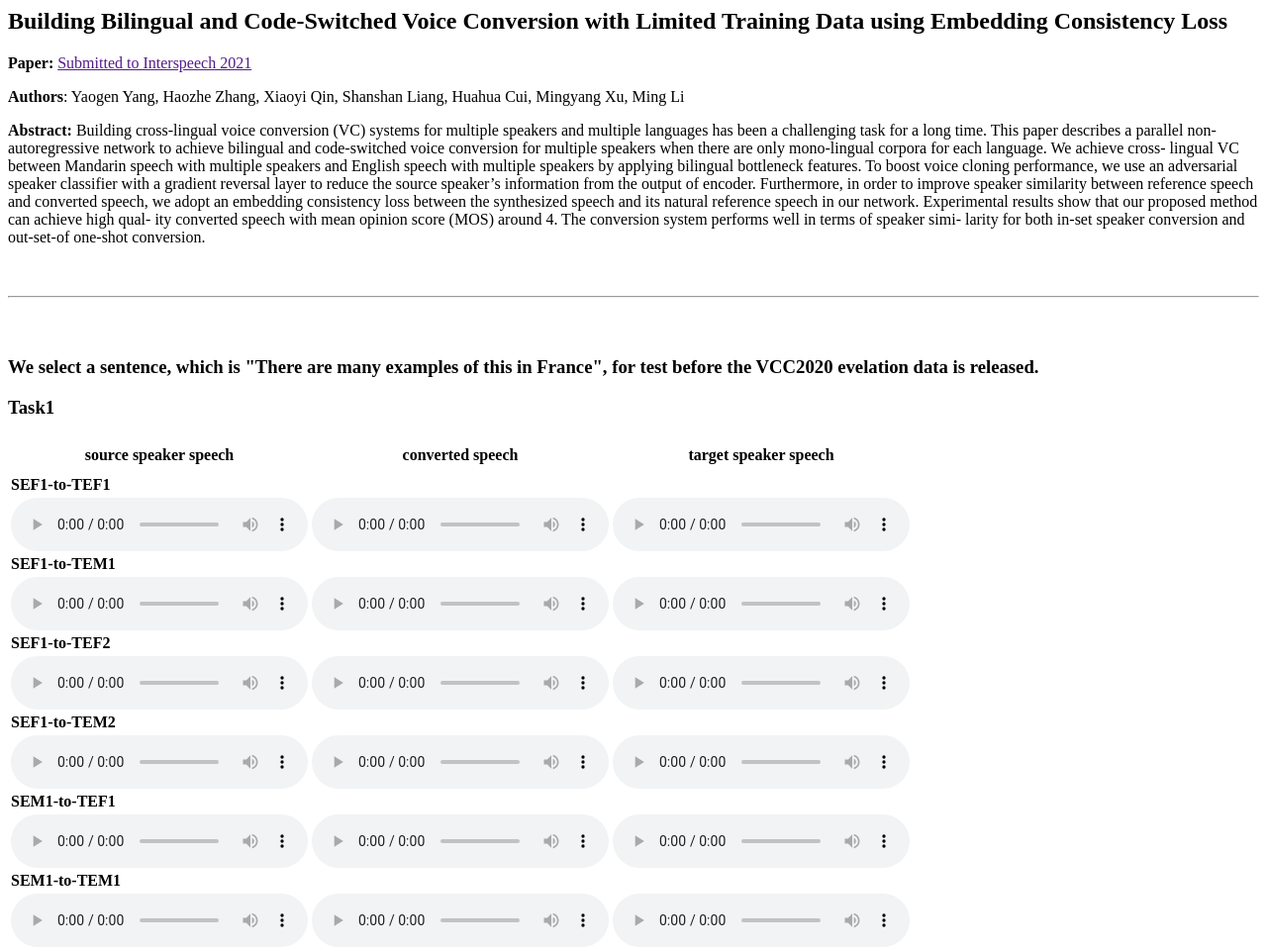
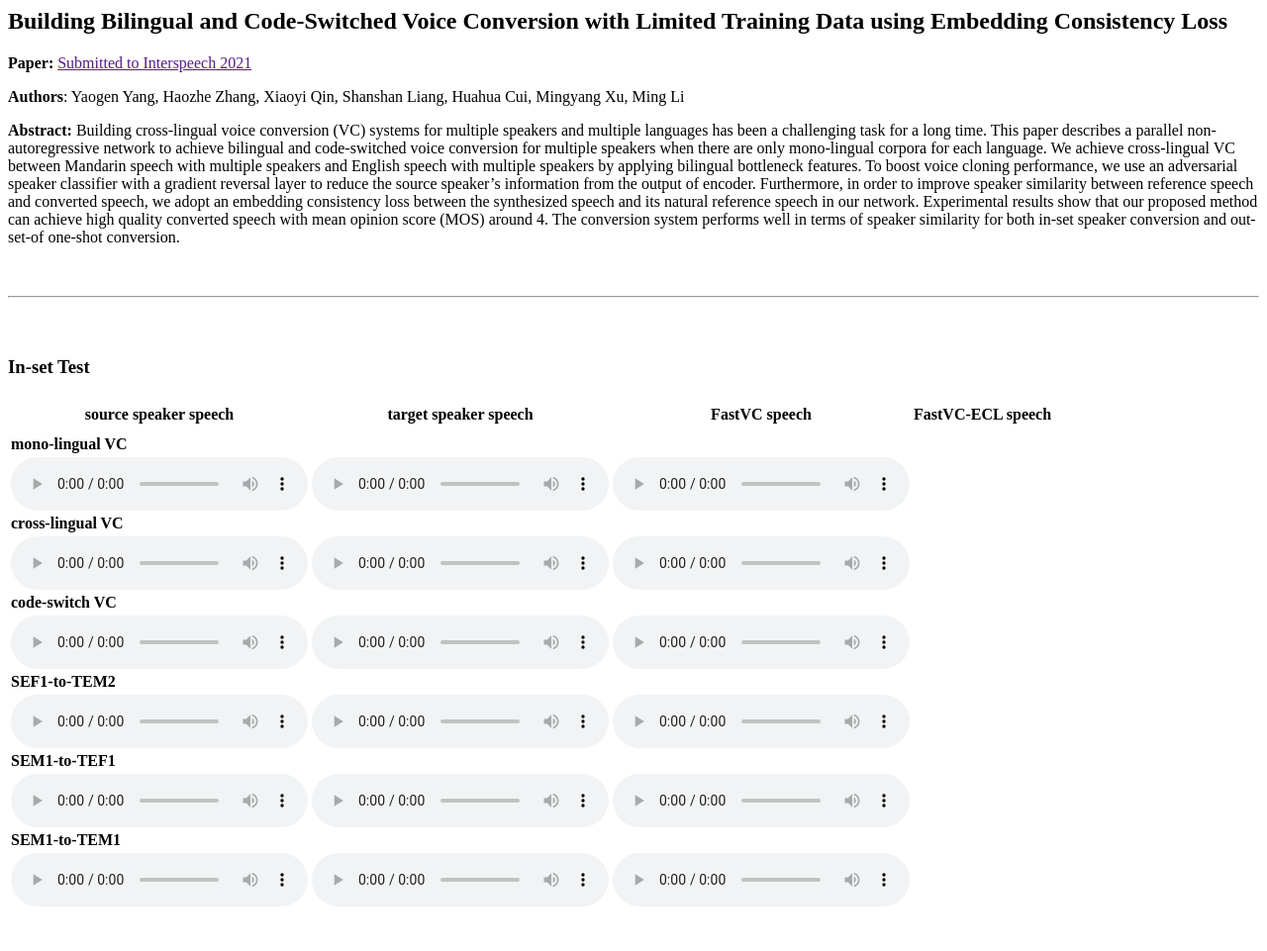
Before and after one commit to yygg678/cross-lingual.io, a plain HTML site: page index.html in a window 1280 px wide. Shown: the whole page at 99% size. After the commit the page ends 927 px from the top, so only its background shows below. Drawn offline with Linux system fonts and the light colour scheme.

Commit message:
Update index.html

```diff
--- a/index.html
+++ b/index.html
@@ -9,27 +9,26 @@
     <p><b>Paper:</b> <a href="">Submitted to Interspeech 2021</a></p>
     <p><b>Authors</b>: Yaogen Yang, Haozhe Zhang, Xiaoyi Qin, Shanshan Liang, Huahua Cui, Mingyang Xu, Ming Li</p>
     <div><b>Abstract:</b> Building cross-lingual voice conversion (VC) systems for multiple speakers and multiple languages has been a challenging task for a
-long time. This paper describes a parallel non- autoregressive network to achieve bilingual and code-switched voice conversion for multiple speakers when there
-are only mono-lingual corpora for each language. We achieve cross- lingual VC between Mandarin speech with multiple speakers and English speech with
+long time. This paper describes a parallel non-autoregressive network to achieve bilingual and code-switched voice conversion for multiple speakers when there
+are only mono-lingual corpora for each language. We achieve cross-lingual VC between Mandarin speech with multiple speakers and English speech with
 multiple speakers by applying bilingual bottleneck features. To boost voice cloning performance, we use an adversarial speaker classifier with a gradient
 reversal layer to reduce the source speaker’s information from the output of encoder. Furthermore, in order to improve speaker similarity between
 reference speech and converted speech, we adopt an embedding consistency loss between the synthesized speech and its natural reference speech in our network.
-Experimental results show that our proposed method can achieve high qual- ity converted speech with mean opinion score (MOS) around 4.
-The conversion system performs well in terms of speaker simi- larity for both in-set speaker conversion and out-set-of one-shot conversion.</div>
+Experimental results show that our proposed method can achieve high quality converted speech with mean opinion score (MOS) around 4.
+The conversion system performs well in terms of speaker similarity for both in-set speaker conversion and out-set-of one-shot conversion.</div>
   <p>&nbsp;</p>
   <hr />
   <h3>&nbsp;</h3>
-   <h3> We select a sentence, which is "There are many examples of this in France", for test before the VCC2020 evelation data  is released.</h3>
-   <h3>Task1</h3>
+   <h3>In-set Test</h3>
     <table>
       <thead>
       <tr></tr>  <tr></tr>  <tr></tr>
       <tr>
-        <th> source speaker speech </th> <th> converted speech</th> <th> target speaker speech </th>
+        <th> source speaker speech </th> <th> target speaker speech</th> <th> FastVC speech </th> <th> FastVC-ECL speech </th>
     </thead><tbody>
     <tr></tr>  <tr></tr><tr></tr>  <tr></tr>
     <tr>
-      <td colspan="5"><span><b>SEF1-to-TEF1</b></span></td>
+      <td colspan="5"><span><b>mono-lingual VC</b></span></td>
     </tr>
     <tr>
       <td><audio controls=""><source src="js/SEF1-E10052.wav" type="audio/wav"></audio></td>
@@ -37,7 +36,7 @@ The conversion system performs well in terms of speaker simi- larity for both in
       <td><audio controls=""><source src="js/TEF1-E10052.wav" type="audio/wav"></audio></td>
     </tr>
     <tr>
-      <td colspan="5"><span><b>SEF1-to-TEM1</b></span></td>
+      <td colspan="5"><span><b>cross-lingual VC</b></span></td>
     </tr>
     <tr>
       <td><audio controls=""><source src="js/SEF1-E10052.wav" type="audio/wav"></audio></td>
@@ -45,7 +44,7 @@ The conversion system performs well in terms of speaker simi- larity for both in
       <td><audio controls=""><source src="js/TEM1-E10052.wav" type="audio/wav"></audio></td>
     </tr>
      <tr>
-      <td colspan="5"><span><b>SEF1-to-TEF2</b></span></td>
+      <td colspan="5"><span><b>code-switch VC</b></span></td>
     </tr>
     <tr>
       <td><audio controls=""><source src="js/SEF1-E10052.wav" type="audio/wav"></audio></td>
```
